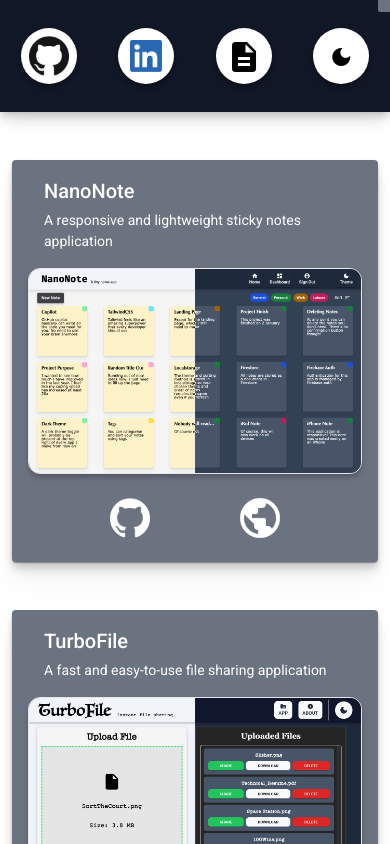
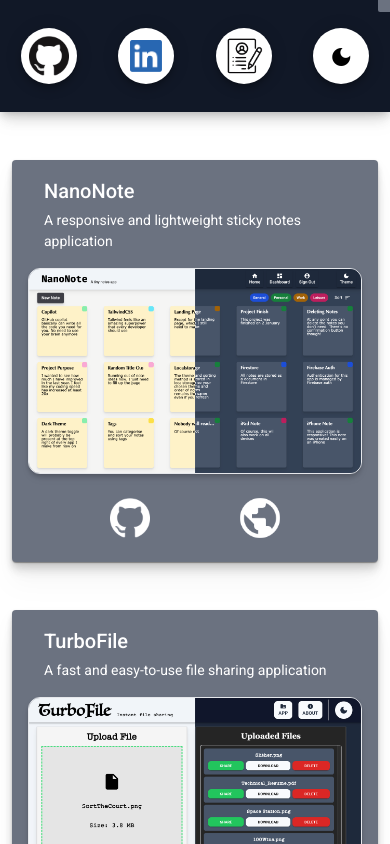
Before and after one commit to Ellipsoul/self-portfolio, an Angular app: page / in a window 390 px wide. Shown: the top 844 px of the page. Built offline with nearby package versions, Linux system fonts and the light colour scheme.

Commit message:
Pushing code to production on a plan is the REAL mile high club. Updated resume icon.

```diff
--- a/package.json
+++ b/package.json
@@ -1,6 +1,6 @@
 {
   "name": "self-portfolio",
-  "version": "1.7.1",
+  "version": "1.8.0",
   "scripts": {
     "ng": "ng",
     "start": "ng serve",
--- a/src/app/nav-bar/nav-bar.component.css
+++ b/src/app/nav-bar/nav-bar.component.css
@@ -52,10 +52,6 @@
     @apply mx-auto absolute top-3 left-3;
   }
 
-  .resume-icon {
-    @apply transform scale-150;
-  }
-
   /* Custom colours for buttons */
   .mat-fab.mat-grayscale {
     @apply bg-gray-800 dark:bg-white;
@@ -89,7 +85,7 @@
     }
 
     .topbar-container {
-      @apply px-0 justify-around;
+      @apply px-0 justify-around w-full;
     }
   }
 }
--- a/src/app/nav-bar/nav-bar.component.html
+++ b/src/app/nav-bar/nav-bar.component.html
@@ -53,11 +53,18 @@
   <a
     href="/assets/Aron_Teh_Resume.pdf"
     target="_blank"
-    matTooltip="Resume"
+    matTooltip="Resume/CV"
     matTooltipPosition="below"
   >
     <button mat-fab color="grayscale" ngClass="link-buttons">
-      <mat-icon color="grayscale" ngClass="resume-icon">description</mat-icon>
+      <img
+        [src]="
+          applyTheme() === 'light'
+            ? '/assets/logos/resume_logo_light.png'
+            : '/assets/logos/resume_logo_dark.png'
+        "
+        ngClass="github-icon"
+      />
     </button>
   </a>
 
```
Also changed, not shown: src/assets/logos/resume_logo_dark.png (added), src/assets/logos/resume_logo_light.png (added).
